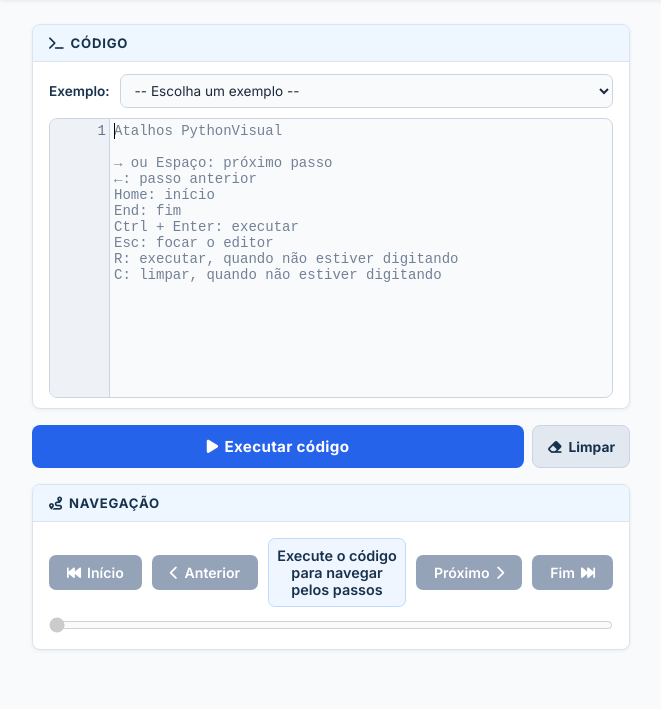
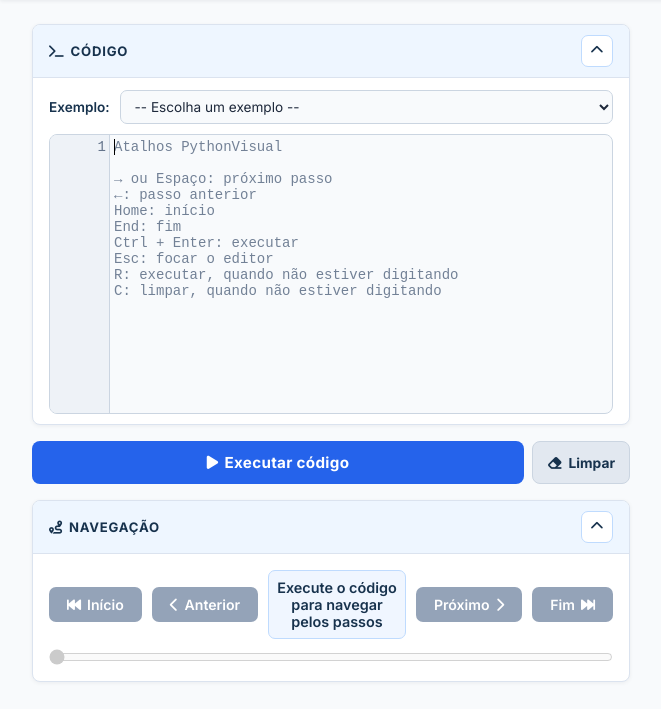
Before and after one commit to RuanVictorH/PythonVisual, a Flask app: page /visualizador in a window 1280 px wide. Shown: the part 91-800 px from the top of the page, without its empty margins (0-661 px from the left). Run offline with Flask 3, Linux system fonts and the light colour scheme.

Commit message:
'Saida' se tornou um card, controle do tamanho ad fonte corrigido, botão de minimizacao ods card adicionado

```diff
--- a/pythonvisual/static/css/style.css
+++ b/pythonvisual/static/css/style.css
@@ -32,9 +36,15 @@
     .coluna-esquerda, .coluna-direita { display: flex; flex-direction: column; gap: 16px; }
 
     .card { background: white; border: 1px solid #dbe3ef; border-radius: 8px; box-shadow: 0 1px 4px rgba(15,23,42,0.06); overflow: hidden; }
-    .card-header { background: #eef6ff; color: #17324d; border-bottom: 1px solid #dbe3ef; font-weight: 700; font-size: 0.82rem; text-transform: uppercase; letter-spacing: 0.06em; padding: 10px 16px; }
+    .card-header { background: #eef6ff; color: #17324d; border-bottom: 1px solid #dbe3ef; font-weight: 700; font-size: 0.82rem; text-transform: uppercase; letter-spacing: 0.06em; padding: 10px 16px; display: flex; align-items: center; justify-content: space-between; gap: 12px; }
+    .card-header-title { display: inline-flex; align-items: center; min-width: 0; }
     .card-header i, .top-nav i, button i, .section-label i, .terminal-label i { margin-right: 6px; }
     .card-body { padding: 16px; }
+    .btn-recolher { width: 32px; height: 32px; flex: 0 0 auto; display: inline-grid; place-items: center; border: 1px solid #bfdbfe; border-radius: 7px; background: #ffffff; color: #17324d; cursor: pointer; transition: background 0.2s, border-color 0.2s; }
+    .btn-recolher:hover { background: #dbeafe; border-color: #2563eb; }
+    .btn-recolher i { margin: 0; }
+    .card.recolhido > .card-header { border-bottom-color: transparent; }
+    .card.recolhido > .card-body { display: none; }
 
     .CodeMirror-placeholder {
       color: #64748b !important;
--- a/pythonvisual/static/js/app.js
+++ b/pythonvisual/static/js/app.js
@@ -81,6 +81,8 @@ carregarExemplos();
 	        "output.none": "Nenhuma saída.",
 	        "output.noPrint": "Nenhum print executado até aqui.",
 	        "output.errorUntil": "Saída até o erro",
+	        "card.collapse": "Minimizar bloco",
+	        "card.expand": "Expandir bloco",
 	        "run.executing": "Executando...",
 	        "run.noSteps": "Nenhum passo registrado.",
 	        "run.serverError": "Erro ao comunicar com o servidor: {error}",
@@ -195,6 +197,8 @@ carregarExemplos();
 	        "output.none": "No output.",
 	        "output.noPrint": "No print executed up to this step.",
 	        "output.errorUntil": "Output until the error",
+	        "card.collapse": "Collapse block",
+	        "card.expand": "Expand block",
 	        "run.executing": "Running...",
 	        "run.noSteps": "No steps recorded.",
 	        "run.serverError": "Error communicating with the server: {error}",
@@ -298,6 +302,7 @@ carregarExemplos();
 	      });
 	      editor.setOption("placeholder", traduzir("editor.shortcutsPlaceholder"));
 	      atualizarBotaoTema();
+	      atualizarBotoesRecolher();
 	      if (entradaPendente) {
 	        document.getElementById("entrada-linha-badge").textContent = traduzir("input.line") + " " + entradaPendente.linha;
 	        document.getElementById("entrada-prompt-texto").textContent =
@@ -332,6 +337,7 @@ async function carregarExemplos(){
       if (!chave || !exemplos[chave]) return;
       editor.setValue(exemplos[chave]);
       document.getElementById("saida").style.display = "none";
+      document.getElementById("saida-card").style.display = "none";
       ocultarEntradaPendente();
       resetarExecucaoVisual();
     }
@@ -388,20 +394,48 @@ async function carregarExemplos(){
       editor.setValue("");
       document.getElementById("entrada").value = "";
       document.getElementById("saida").style.display = "none";
+      document.getElementById("saida-card").style.display = "none";
       resetarExecucaoVisual();
       editor.focus();
     }
 
     function aplicarFonte() {
       document.documentElement.style.setProperty("--font-scale", escalaFonte.toFixed(2));
+	      document.documentElement.classList.toggle("fonte-ampliada", escalaFonte > 1.3);
       editor.refresh();
       requestAnimationFrame(desenharSetasMemoria);
     }
 
     function alterarFonte(delta) {
-      escalaFonte = Math.max(0.85, Math.min(1.35, escalaFonte + delta));
+      escalaFonte = Math.max(0.85, Math.min(1.8, escalaFonte + delta));
       aplicarFonte();
     }
+
+	    function atualizarBotaoRecolher(botao) {
+	      const card = botao.closest(".card");
+	      if (!card) return;
+	      const recolhido = card.classList.contains("recolhido");
+	      const texto = traduzir(recolhido ? "card.expand" : "card.collapse");
+	      const icone = botao.querySelector("i");
+	      botao.setAttribute("aria-expanded", recolhido ? "false" : "true");
+	      botao.setAttribute("aria-label", texto);
+	      botao.title = texto;
+	      if (icone) icone.className = recolhido ? "fa-solid fa-chevron-down" : "fa-solid fa-chevron-up";
+	    }
+
+	    function atualizarBotoesRecolher() {
+	      document.querySelectorAll(".btn-recolher").forEach(atualizarBotaoRecolher);
+	    }
+
+	    function alternarCard(cardId) {
+	      const card = document.getElementById(cardId);
+	      if (!card) return;
+	      card.classList.toggle("recolhido");
+	      const botao = card.querySelector(":scope > .card-header .btn-recolher");
+	      if (botao) atualizarBotaoRecolher(botao);
+	      if (cardId === "codigo-card" && !card.classList.contains("recolhido")) editor.refresh();
+	      requestAnimationFrame(desenharSetasMemoria);
+	    }
 
 	    function alternarTema() {
 	      temaEscuro = !temaEscuro;
@@ -698,7 +732,9 @@ async function carregarExemplos(){
 	    async function executarComEntradas() {
 	      const codigo = editor.getValue();
 	      document.getElementById("saida").style.display = "block";
+	      document.getElementById("saida-card").style.display = "block";
 	      document.getElementById("saida-corpo").innerHTML = "<p class=\"empty\">" + escaparHTML(traduzir("run.executing")) + "</p>";
+	      document.getElementById("saida-programa-corpo").innerHTML = "<p class=\"empty\">" + escaparHTML(traduzir("run.executing")) + "</p>";
 	      limparMarcacoes();
 
       try {
@@ -721,6 +757,7 @@ async function carregarExemplos(){
 
 	        if (passos.length === 0) {
 	          document.getElementById("saida-corpo").innerHTML = "<p class=\"empty\">" + escaparHTML(traduzir("run.noSteps")) + "</p>";
+	          document.getElementById("saida-programa-corpo").innerHTML = "<p class=\"empty\">" + escaparHTML(traduzir("output.none")) + "</p>";
 	          resetarExecucaoVisual();
 	          return;
 	        }
@@ -736,6 +773,8 @@ async function carregarExemplos(){
 	        resetarExecucaoVisual();
 	        document.getElementById("saida-corpo").innerHTML =
 	          "<div class=\"error-box\">" + escaparHTML(traduzir("run.serverError", { error: String(erro) })) + "</div>";
+	        document.getElementById("saida-programa-corpo").innerHTML =
+	          "<p class=\"empty\">" + escaparHTML(traduzir("output.none")) + "</p>";
 	      }
 	    }
 
@@ -825,10 +864,24 @@ async function carregarExemplos(){
       if (alvo !== null) editor.scrollIntoView({ line: alvo, ch: 0 }, 60);
     }
 
+	    function montarTerminalSaida(saida, chaveVazio) {
+	      const conteudo = saida && String(saida).trim()
+	        ? escaparHTML(saida)
+	        : "<span class=\"empty\">" + escaparHTML(traduzir(chaveVazio)) + "</span>";
+	      return "<div class=\"terminal\">"
+	        + "<div class=\"terminal-header\">"
+	        + "<div class=\"terminal-dot vermelho\"></div>"
+	        + "<div class=\"terminal-dot amarelo\"></div>"
+	        + "<div class=\"terminal-dot verde\"></div>"
+	        + "<span class=\"terminal-label\"><i class=\"fa-solid fa-terminal\"></i>" + escaparHTML(traduzir("output.label")) + "</span></div>"
+	        + "<div class=\"terminal-body\">" + conteudo + "</div></div>";
+	    }
+
     function renderizarPasso() {
       if (passos.length === 0) return;
       const p = passos[indiceAtual];
       const corpo = document.getElementById("saida-corpo");
+	      const corpoSaida = document.getElementById("saida-programa-corpo");
       const linhaExecutada = linhaExecutadaAtual();
       const linhaProxima = linhaProximaAtual();
       const textoExecutada = linhaExecutada === null ? "-" : String(linhaExecutada + 1);
@@ -841,21 +894,13 @@ async function carregarExemplos(){
 	      atualizarExplicacaoLinha();
 
 	      if (p.erro) {
-	        corpo.innerHTML = "<div class=\"error-box\"><strong>" + escaparHTML(traduzir("error.label")) + "</strong> " + escaparHTML(p.erro) + "</div>"
-	          + "<div class=\"section-label\" style=\"margin-top:14px;\">" + escaparHTML(traduzir("output.errorUntil")) + "</div>"
-	          + "<div class=\"terminal\">"
-	          + "<div class=\"terminal-header\">"
-	          + "<div class=\"terminal-dot vermelho\"></div>"
-	          + "<div class=\"terminal-dot amarelo\"></div>"
-	          + "<div class=\"terminal-dot verde\"></div>"
-	          + "<span class=\"terminal-label\">" + escaparHTML(traduzir("output.label")) + "</span></div>"
-	          + "<div class=\"terminal-body\">" + (p.saida && p.saida.trim() ? escaparHTML(p.saida) : "<span class=\"empty\">" + escaparHTML(traduzir("output.none")) + "</span>") + "</div></div>";
+	        corpo.innerHTML = "<div class=\"error-box\"><strong>" + escaparHTML(traduzir("error.label")) + "</strong> " + escaparHTML(p.erro) + "</div>";
+	        corpoSaida.innerHTML = "<div class=\"section-label\">" + escaparHTML(traduzir("output.errorUntil")) + "</div>"
+	          + montarTerminalSaida(p.saida, "output.none");
+	        requestAnimationFrame(desenharSetasMemoria);
 	        return;
 	      }
 
-	      const saidaConteudo = p.saida && p.saida.trim()
-	        ? escaparHTML(p.saida)
-	        : "<span class=\"empty\">" + escaparHTML(traduzir("output.noPrint")) + "</span>";
 	      const etapaTexto = p.evento === "fim" ? traduzir("state.finished") : (p.evento === "input_pendente" ? traduzir("state.waitingInput") : (p.evento === "return" ? traduzir("state.return") : traduzir("state.running")));
 
 	      corpo.innerHTML =
@@ -867,15 +912,8 @@ async function carregarExemplos(){
 	        + "<span class=\"escopo-badge\">" + escaparHTML(escopo) + "</span>"
 	        + "</div>"
 	        + renderizarPilhaChamadas(p.pilha_chamadas)
-	        + renderizarMemoria(p.variaveis)
-	        + "<div class=\"section-label\" style=\"margin-top:16px;\"><i class=\"fa-solid fa-square-terminal\"></i>" + escaparHTML(traduzir("output.section")) + "</div>"
-	        + "<div class=\"terminal\">"
-	        + "<div class=\"terminal-header\">"
-	        + "<div class=\"terminal-dot vermelho\"></div>"
-	        + "<div class=\"terminal-dot amarelo\"></div>"
-	        + "<div class=\"terminal-dot verde\"></div>"
-	        + "<span class=\"terminal-label\"><i class=\"fa-solid fa-terminal\"></i>" + escaparHTML(traduzir("output.label")) + "</span></div>"
-	        + "<div class=\"terminal-body\">" + saidaConteudo + "</div></div>";
+	        + renderizarMemoria(p.variaveis);
+	      corpoSaida.innerHTML = montarTerminalSaida(p.saida, "output.noPrint");
       requestAnimationFrame(desenharSetasMemoria);
     }
 
--- a/pythonvisual/templates/index.html
+++ b/pythonvisual/templates/index.html
@@ -35,9 +35,12 @@
 
   <div class="main">
     <div class="coluna-esquerda">
-      <div class="card">
-	        <div class="card-header"><i class="fa-solid fa-terminal"></i><span data-i18n="section.code">Código</span></div>
-        <div class="card-body" style="padding: 12px 16px 10px;">
+      <div class="card" id="codigo-card">
+	        <div class="card-header">
+	          <span class="card-header-title"><i class="fa-solid fa-terminal"></i><span data-i18n="section.code">Código</span></span>
+	          <button class="btn-recolher" type="button" onclick="alternarCard('codigo-card')" aria-expanded="true" aria-controls="codigo-corpo"><i class="fa-solid fa-chevron-up" aria-hidden="true"></i></button>
+	        </div>
+        <div class="card-body" id="codigo-corpo" style="padding: 12px 16px 10px;">
           <div class="exemplos-row">
 	            <label for="exemplos" data-i18n="examples.label">Exemplo:</label>
 	            <select id="exemplos" onchange="carregarExemplo()">
@@ -68,8 +71,11 @@
 	      </div>
 
 	      <div class="card" id="navegacao">
-	        <div class="card-header"><i class="fa-solid fa-route"></i><span data-i18n="section.navigation">Navegação</span></div>
-	        <div class="card-body nav-container">
+	        <div class="card-header">
+	          <span class="card-header-title"><i class="fa-solid fa-route"></i><span data-i18n="section.navigation">Navegação</span></span>
+	          <button class="btn-recolher" type="button" onclick="alternarCard('navegacao')" aria-expanded="true" aria-controls="navegacao-corpo"><i class="fa-solid fa-chevron-up" aria-hidden="true"></i></button>
+	        </div>
+	        <div class="card-body nav-container" id="navegacao-corpo">
 	          <div class="nav-buttons">
 	            <button class="btn-nav" id="btn-primeiro" type="button" onclick="irParaPrimeiro()"><i class="fa-solid fa-backward-fast"></i><span data-i18n="navSteps.first">Início</span></button>
 	            <button class="btn-nav" id="btn-anterior" type="button" onclick="passo(-1)"><i class="fa-solid fa-chevron-left"></i><span data-i18n="navSteps.previous">Anterior</span></button>
@@ -82,7 +88,10 @@
 	      </div>
 
 	      <div class="card" id="explicacao-card" style="display:none;">
-	        <div class="card-header"><i class="fa-solid fa-lightbulb"></i><span data-i18n="section.explanation">Explicação da linha atual</span></div>
+	        <div class="card-header">
+	          <span class="card-header-title"><i class="fa-solid fa-lightbulb"></i><span data-i18n="section.explanation">Explicação da linha atual</span></span>
+	          <button class="btn-recolher" type="button" onclick="alternarCard('explicacao-card')" aria-expanded="true" aria-controls="explicacao-corpo"><i class="fa-solid fa-chevron-up" aria-hidden="true"></i></button>
+	        </div>
 	        <div class="card-body explicacao-linha" id="explicacao-corpo"></div>
 	      </div>
 
@@ -101,12 +110,23 @@
 	      </div>
     </div>
 
-    <div class="coluna-direita">
+	    <div class="coluna-direita">
 	      <div class="card" id="saida" style="display:none;">
-	        <div class="card-header"><i class="fa-solid fa-diagram-project"></i><span data-i18n="section.visualization">Visualização</span></div>
+	        <div class="card-header">
+	          <span class="card-header-title"><i class="fa-solid fa-diagram-project"></i><span data-i18n="section.visualization">Visualização</span></span>
+	          <button class="btn-recolher" type="button" onclick="alternarCard('saida')" aria-expanded="true" aria-controls="saida-corpo"><i class="fa-solid fa-chevron-up" aria-hidden="true"></i></button>
+	        </div>
 	        <div class="card-body" id="saida-corpo"></div>
 	      </div>
-    </div>
+
+	      <div class="card" id="saida-card" style="display:none;">
+	        <div class="card-header">
+	          <span class="card-header-title"><i class="fa-solid fa-square-terminal"></i><span data-i18n="output.section">Saída</span></span>
+	          <button class="btn-recolher" type="button" onclick="alternarCard('saida-card')" aria-expanded="true" aria-controls="saida-programa-corpo"><i class="fa-solid fa-chevron-up" aria-hidden="true"></i></button>
+	        </div>
+	        <div class="card-body" id="saida-programa-corpo"></div>
+	      </div>
+	    </div>
   </div>
 
   <script src="/static/js/app.js"></script>
```
Also changed, not shown: other parts of pythonvisual/static/css/style.css (+18 -8 lines), pythonvisual/static/css/header.css (+33 -0 lines).
